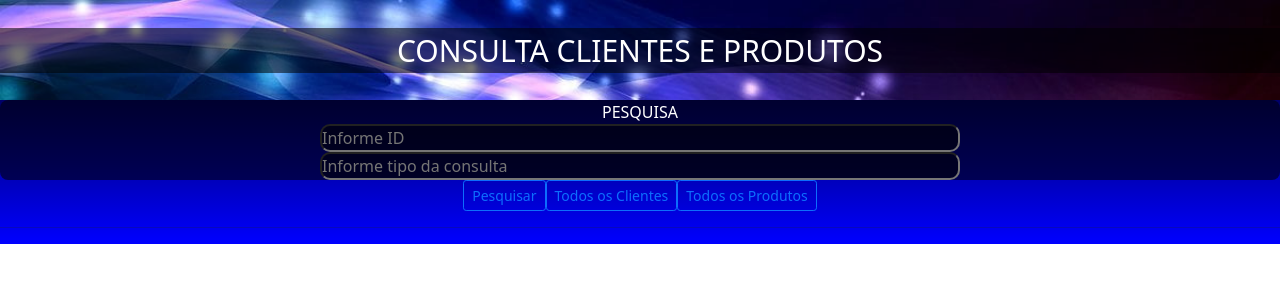
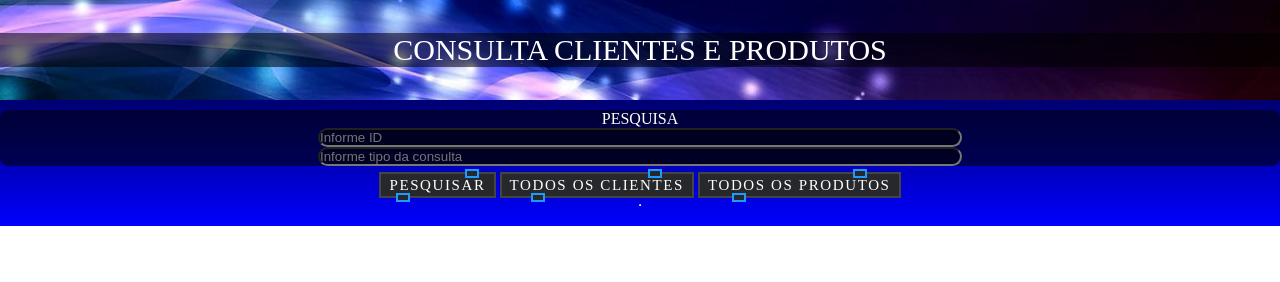
Before and after one commit to LucasCristi/React21, a plain HTML site: page Trabalho cadastro/arquivosHTML/pesquisausuario.html in a window 1280 px wide. Drawn offline with nearby package versions, Linux system fonts and the light colour scheme.

Commit message:
Incluso estilização de botões, organização de arquivos

```diff
--- a/Trabalho cadastro/pesquisausuario.html
+++ b/Trabalho cadastro/arquivosHTML/pesquisausuario.html
@@ -5,10 +5,10 @@
     <meta charset="UTF-8">
     <meta name="viewport" content="width=device-width, initial-scale=1.0">
     <title>Document</title>
-    <link href="https://cdn.jsdelivr.net/npm/bootstrap@5.1.3/dist/css/bootstrap.min.css" rel="stylesheet">
-    <script src="https://cdn.jsdelivr.net/npm/bootstrap@5.1.3/dist/js/bootstrap.bundle.min.js"></script>
+    <!-- <link href="https://cdn.jsdelivr.net/npm/bootstrap@5.1.3/dist/css/bootstrap.min.css" rel="stylesheet">
+    <script src="https://cdn.jsdelivr.net/npm/bootstrap@5.1.3/dist/js/bootstrap.bundle.min.js"></script> -->
 
-    <link rel="stylesheet" href="./pesquisausuario.css">
+    <link rel="stylesheet" href="../estilosCSS/pesquisausuario.css">
 </head>
 
 
@@ -25,14 +25,14 @@
         <input type="text" id="tipoconsulta" placeholder="Informe tipo da consulta">
     </div>
     <div class="botao">
-        <button class="btn btn-outline-primary btn-sm" onclick="pesquisar(idcliente.value, tipoconsulta.value)">Pesquisar</button>
-        <button class="btn btn-outline-primary btn-sm" onclick="load()">Todos os Clientes</button>
-        <button class="btn btn-outline-primary btn-sm" onclick="loadProdutos()">Todos os Produtos</button>
+        <a href="#" style="--clr:#1e9bff"><span onclick="pesquisar(idcliente.value, tipoconsulta.value)">Pesquisar</span><i></i></a>
+        <a href="#" style="--clr:#1e9bff"><span onclick="load()">Todos os Clientes</span><i></i></a>
+        <a href="#" style="--clr:#1e9bff"><span onclick="loadProdutos()">Todos os Produtos</span><i></i></a>
     </div>
 
     <hr>
 
-    <div id="resultado">
+    <div class="botoes" id="resultado">
 
     </div>
 
@@ -63,8 +63,8 @@
                         <label for="produto">PRODUTO</label><input id="produto" value='${result.produto}'>
                         <label for="quantidade">QUANTIDADE</label><input id="quantidade" value='${result.quantidade}'>
                         <label for="preco">PREÇO</label> <input id="preco" value='${result.preco}'>
-                        <button class="btn btn-outline-primary btn-sm" onclick="alterarProduto(${id})">Alterar</button>
-                        <button class="btn btn-outline-danger btn-sm" onclick="excluirProduto(${id})">Excluir</button>`
+                        <a href="#" style="--clr:#1e9bff"><span onclick="alterarProduto(${id})">Alterar</span><i></i></a><br>
+                        <a href="#" style="--clr:#1e9bff"><span onclick="excluirProduto(${id})">Excluir</span><i></i></a>`
                     }
                     document.getElementById("resultado").innerHTML = linhas
                 })
--- a/Trabalho cadastro/cadastro.css
+++ b/Trabalho cadastro/estilosCSS/cadastro.css
@@ -1,9 +1,9 @@
-*{
+* {
     margin: 0px;
     padding: 0;
 }
 
-body{
+body {
 
     display: grid;
     max-width: 100%;
@@ -14,7 +14,7 @@ body{
 }
 
 .containerimg {
-    background-image: url(./abstratos-arte-digital-roxos-imagem-de-fundo.jpg);
+    background-image: url(../abstratos-arte-digital-roxos-imagem-de-fundo.jpg);
     background-repeat: no-repeat;
     background-size: cover;
     background-position: center center;
@@ -25,23 +25,28 @@ body{
     width: 100%;
 }
 
-header{
+label#topo {
+    background-image: url(../abstratos-arte-digital-roxos-imagem-de-fundo.jpg);
+
+}
+
+header {
     width: 100%;
 
 }
 
-tbody{
+tbody {
     border-top: solid 0px;
 }
 
-.containerimg>h1{
+.containerimg>h1 {
 
     border-radius: 20px;
     display: flex;
 }
 
 
-.thead{
+.thead {
 
     display: grid;
     justify-content: center;
@@ -49,14 +54,14 @@ tbody{
 
 
 
-main{
+main {
     display: flex;
     align-items: center;
     justify-content: center;
     flex-direction: column;
 }
 
-.dadoscliente{
+.dadoscliente {
     background-color: rgba(0, 0, 0, 0.55);
     border-radius: 8px;
     display: flex;
@@ -67,7 +72,9 @@ main{
     width: 600px;
 }
 
-input, input#email, input#fone{
+input,
+input#email,
+input#fone {
     width: 97%;
     border-radius: 5px;
     margin: auto;
@@ -75,7 +82,7 @@ input, input#email, input#fone{
     color: white;
 }
 
-table{
+table {
     /* background-color: rgba(0, 0, 0, 0.55); */
     display: flex;
     align-items: center;
@@ -84,7 +91,7 @@ table{
 
 }
 
-.topo{
+.topo {
     background-color: rgba(0, 0, 0, 0.55);
     color: white;
     font-size: 30px;
@@ -94,7 +101,7 @@ table{
     display: flex;
 }
 
-.rodape{
+.rodape {
     width: 100%;
 
     color: white;
@@ -107,7 +114,7 @@ table{
 
 
 
-.dadoscadastro{
+.dadoscadastro {
 
     display: flex;
     justify-content: center;
@@ -116,12 +123,13 @@ table{
     font-style: oblique;
 }
 
-th{
+th {
     border-radius: 8px;
 
 }
 
-table, table#table-dark{
+table,
+table#table-dark {
     display: flex;
     align-items: center;
     justify-content: center;
@@ -129,47 +137,136 @@ table, table#table-dark{
 
 }
 
+@import url('https://fonts.googleapis.com/css2?family=Poppins:wght@300;400;500;600;700;800;900&display=swap');
+
+*{
+    margin: 0;
+    padding: 0;
+
+}
+
+body{
+    display: flex;
+    justify-content: center;
+    align-items: center;
+    flex-direction: column;
+    gap: 10px;
+}
+
+a{
+    position: relative;
+    background: #444;
+    color: #fff;
+    text-decoration: none;
+    text-transform: uppercase;
+    font-size: 12px;
+    letter-spacing: 0.1rem;
+    padding: 5px 10px;
+    transition: 0.5s;
+}
+
+a:hover{
+    letter-spacing: 0.25rem;
+    background: var(--clr);
+    color: var(--clr);
+    box-shadow: 0 0 35px var(--clr);
+}
+
+a::before{
+    content: '';
+    position: absolute;
+    inset: 2px;
+    background: #27282c;
+}
+
+a span{
+    position: relative;
+    z-index: 1;
+}
+
+a i{
+    position: absolute;
+    inset: 0;
+    display: block;
+}
+
+a i::before{
+    content: '';
+    position: absolute;
+    top: -3.5px;
+    left: 80%;
+    width: 10px;
+    height: 5px;
+    border: 2px solid var(--clr);
+    transform: translateX(-50%);
+    background: #27282c;
+    transition: 0.5s;
+}
+
+a:hover i::before{
+    width: 20px;
+    left: 20%;
+}
+
+a i::after{
+    content: '';
+    position: absolute;
+    bottom: -3.5px;
+    left: 20%;
+    width: 10px;
+    height: 5px;
+    border: 2px solid var(--clr);
+    background: #27282c;
+    transform: translateX(-50%);
+    transition: 0.5s;
+}
+
+a:hover i::after{
+    width: 20px;
+    left: 80%;
+}
+
 @media screen and (max-width: 720px) {
 
-    *{
+    * {
         margin: 0;
         padding: 0;
     }
 
-    body{
+    body {
         display: flex;
         justify-content: center;
         align-items: center;
         flex-direction: column;
         width: 100%;
 
-        background-image: linear-gradient(black,blue, white);
+        background-image: linear-gradient(black, blue, white);
     }
 
-    main{
+    main {
         display: flex;
         align-items: center;
         justify-content: center;
         flex-direction: column;
     }
 
-    .dadoscliente{
+    .dadoscliente {
         display: flex;
         justify-content: center;
         align-items: center;
         flex-direction: column;
-        max-width: 100%;
+
         margin: 0;
     }
 
-    tbody{
+    tbody {
         display: flex;
         flex-direction: column;
         align-items: center;
         border: none;
     }
 
-    table{
+    table {
         display: flex;
         flex-direction: column;
         align-items: center;
@@ -177,26 +274,26 @@ table, table#table-dark{
         background: none;
     }
 
-    .rodape{
+    .rodape {
         width: 100%;
     }
 
-    tbody#dados{
+    tbody#dados {
         color: rgba(0, 0, 0, 0);
 
     }
 
-    td{
+    td {
         color: white;
         border-radius: 5px;
         line-height: 1.7;
     }
 
-    label:hover{
+    label:hover {
         color: blue;
     }
 
-    label.topo{
+    label.topo {
         display: flex;
         justify-content: center;
         font-size: 20px;
@@ -206,7 +303,9 @@ table, table#table-dark{
         border-radius: 0%;
     }
 
-    input#nome, input#email, input#fone{
+    input#nome,
+    input#email,
+    input#fone {
         display: flex;
         width: 50%;
         border-radius: 5px;
@@ -215,13 +314,13 @@ table, table#table-dark{
         color: white;
     }
 
-    footer.rodape{
+    footer.rodape {
         font-style: italic;
         color: rgb(47, 85, 255);
     }
 
-    .containerimg{
-        background-image: url(./abstratos-arte-digital-roxos-imagem-de-fundo.jpg);
+    .containerimg {
+        background-image: url(../abstratos-arte-digital-roxos-imagem-de-fundo.jpg);
         background-repeat: no-repeat;
         background-size: cover;
         background-position: center;
@@ -229,7 +328,10 @@ table, table#table-dark{
         width: 100%;
     }
 
-    .dadoscadastro{
+    .dadoscadastro {
         width: 80%;
     }
+
+
+
 }
--- a/Trabalho cadastro/consulta.css
+++ b/Trabalho cadastro/estilosCSS/consulta.css
@@ -13,8 +13,8 @@ body{
     background-size: cover;
 }
 
-.containerimg {
-    background-image: url(./abstratos-arte-digital-roxos-imagem-de-fundo.jpg);
+.containerimg, label#topo {
+    background-image: url(../abstratos-arte-digital-roxos-imagem-de-fundo.jpg);
     background-repeat: no-repeat;
     background-size: cover;
     background-position: center center;
@@ -129,6 +129,95 @@ table, table#table-dark{
 
 }
 
+@import url('https://fonts.googleapis.com/css2?family=Poppins:wght@300;400;500;600;700;800;900&display=swap');
+
+*{
+    margin: 0;
+    padding: 0;
+
+}
+
+body{
+    display: flex;
+    justify-content: center;
+    align-items: center;
+    flex-direction: column;
+    gap: 10px;
+}
+
+a{
+    position: relative;
+    background: #444;
+    color: #fff;
+    text-decoration: none;
+    text-transform: uppercase;
+    font-size: 12px;
+    letter-spacing: 0.1rem;
+    padding: 5px 10px;
+    transition: 0.5s;
+}
+
+a:hover{
+    letter-spacing: 0.25rem;
+    background: var(--clr);
+    color: var(--clr);
+    box-shadow: 0 0 35px var(--clr);
+}
+
+a::before{
+    content: '';
+    position: absolute;
+    inset: 2px;
+    background: #27282c;
+}
+
+a span{
+    position: relative;
+    z-index: 1;
+}
+
+a i{
+    position: absolute;
+    inset: 0;
+    display: block;
+}
+
+a i::before{
+    content: '';
+    position: absolute;
+    top: -3.5px;
+    left: 80%;
+    width: 10px;
+    height: 5px;
+    border: 2px solid var(--clr);
+    transform: translateX(-50%);
+    background: #27282c;
+    transition: 0.5s;
+}
+
+a:hover i::before{
+    width: 20px;
+    left: 20%;
+}
+
+a i::after{
+    content: '';
+    position: absolute;
+    bottom: -3.5px;
+    left: 20%;
+    width: 10px;
+    height: 5px;
+    border: 2px solid var(--clr);
+    background: #27282c;
+    transform: translateX(-50%);
+    transition: 0.5s;
+}
+
+a:hover i::after{
+    width: 20px;
+    left: 80%;
+}
+
 @media screen and (max-width: 720px) {
 
     *{
@@ -158,7 +247,7 @@ table, table#table-dark{
         justify-content: center;
         align-items: center;
         flex-direction: column;
-        max-width: 100%;
+
         margin: 0;
     }
 
@@ -202,11 +291,11 @@ table, table#table-dark{
         font-size: 20px;
         font-weight: 100;
         background-color: rgba(0, 0, 0, 0.55);
-        width: 100%;
+
         border-radius: 0%;
     }
 
-    input#nome, input#email, input#fone{
+    input#nome, input#email, input#fone, input#produto, input#quantidade, input#preco{
         display: flex;
         width: 50%;
         border-radius: 5px;
@@ -221,7 +310,7 @@ table, table#table-dark{
     }
 
     .containerimg{
-        background-image: url(./abstratos-arte-digital-roxos-imagem-de-fundo.jpg);
+        background-image: url(../abstratos-arte-digital-roxos-imagem-de-fundo.jpg);
         background-repeat: no-repeat;
         background-size: cover;
         background-position: center;
--- a/Trabalho cadastro/sobre.css
+++ b/Trabalho cadastro/estilosCSS/home.css
@@ -9,7 +9,7 @@ body{
 }
 
 .containerimg {
-    background-image: url(./abstratos-arte-digital-roxos-imagem-de-fundo.jpg);
+    background-image: url(../abstratos-arte-digital-roxos-imagem-de-fundo.jpg);
     background-repeat: no-repeat;
     background-size: cover;
     background-position: center center;
@@ -23,11 +23,12 @@ body{
 label.topo{
     color: white;
     background-color: rgba(0, 0, 0, 0.75);
-    width: 100%;
+    width: 30%;
     font-size: 30px;
     font-family: Verdana, Geneva, Tahoma, sans-serif;
     display: flex;
     justify-content: center;
+    border-radius: 5px;
 }
 
 @media screen and (max-width: 720px) {
--- a/Trabalho cadastro/pesquisausuario.css
+++ b/Trabalho cadastro/estilosCSS/pesquisausuario.css
@@ -12,8 +12,8 @@ body{
     background-size: cover;
 }
 
-.containerimg {
-    background-image: url(./abstratos-arte-digital-roxos-imagem-de-fundo.jpg);
+.containerimg, label#topo {
+    background-image: url(../abstratos-arte-digital-roxos-imagem-de-fundo.jpg);
     background-repeat: no-repeat;
     background-size: cover;
     background-position: center center;
@@ -65,26 +65,21 @@ label{
 }
 
 
-.button.btn, .botao{
-    justify-content: center;
-    display: flex;
-}
-
 th, td{
     color: white;
 }
 
-label#resultado{
+div#resultado, div#td{
     background-color: rgba(0, 0, 0, 0.55);
-    border-radius: 5px;
-    width: 100%;
-    background-image: linear-gradient(black,blue);
-
+    border-radius: 12px;
+    width: 50%;
+    display: flex;
+    flex-direction: column;
+    align-items: center;
 }
 
 input#nome, input#email, input#fone, input#id, input#produto, input#quantidade, input#preco{
     display: flex;
-    width: 50%;
     border-radius: 5px;
     margin: auto;
     background-color: rgba(0, 0, 0, 0.55);
@@ -93,6 +88,102 @@ input#nome, input#email, input#fone, input#id, input#produto, input#quantidade,
     justify-content: center;
 }
 
+
+.botoes>i, .botoes>a{
+    width: 90px;
+    display: flex;
+    justify-content: center;
+    align-items: center;
+}
+
+@import url('https://fonts.googleapis.com/css2?family=Poppins:wght@300;400;500;600;700;800;900&display=swap');
+
+*{
+    margin: 0;
+    padding: 0;
+
+}
+
+body{
+    display: flex;
+    justify-content: center;
+    align-items: center;
+    flex-direction: column;
+    gap: 10px;
+}
+
+a{
+    position: relative;
+    background: #444;
+    color: #fff;
+    text-decoration: none;
+    text-transform: uppercase;
+    font-size: 15px;
+    letter-spacing: 0.1rem;
+    padding: 5px 10px;
+    transition: 0.5s;
+}
+
+a:hover{
+    letter-spacing: 0.25rem;
+    background: var(--clr);
+    color: var(--clr);
+    box-shadow: 0 0 35px var(--clr);
+}
+
+a::before{
+    content: '';
+    position: absolute;
+    inset: 2px;
+    background: #27282c;
+}
+
+a span{
+    position: relative;
+    z-index: 1;
+}
+
+a i{
+    position: absolute;
+    inset: 0;
+    display: block;
+}
+
+a i::before{
+    content: '';
+    position: absolute;
+    top: -3.5px;
+    left: 80%;
+    width: 10px;
+    height: 5px;
+    border: 2px solid var(--clr);
+    transform: translateX(-50%);
+    background: #27282c;
+    transition: 0.5s;
+}
+
+a:hover i::before{
+    width: 20px;
+    left: 20%;
+}
+
+a i::after{
+    content: '';
+    position: absolute;
+    bottom: -3.5px;
+    left: 20%;
+    width: 10px;
+    height: 5px;
+    border: 2px solid var(--clr);
+    background: #27282c;
+    transform: translateX(-50%);
+    transition: 0.5s;
+}
+
+a:hover i::after{
+    width: 20px;
+    left: 80%;
+}
 
 @media screen and (max-width: 720px) {
 
@@ -149,7 +240,6 @@ input#nome, input#email, input#fone, input#id, input#produto, input#quantidade,
 
     tbody#dados{
         color: rgba(0, 0, 0, 0);
-
     }
 
     td{
@@ -158,9 +248,7 @@ input#nome, input#email, input#fone, input#id, input#produto, input#quantidade,
         line-height: 1.7;
     }
 
-    label:hover{
-        color: blue;
-    }
+
 
     label.topo{
         display: flex;
@@ -177,7 +265,6 @@ input#nome, input#email, input#fone, input#id, input#produto, input#quantidade,
         width: 50%;
         border-radius: 5px;
         margin: auto;
-        background-color: rgba(0, 0, 0, 0.55);
         color: white;
         align-items: center;
         justify-content: center;
@@ -185,11 +272,10 @@ input#nome, input#email, input#fone, input#id, input#produto, input#quantidade,
 
     div#resultado, div#td{
         background-color: rgba(0, 0, 0, 0.55);
-        border-radius: 5px;
         width: 100%;
-        flex-wrap: wrap;
         display: flex;
         flex-direction: column;
+        align-items: center;
     }
 
     th{
@@ -198,7 +284,7 @@ input#nome, input#email, input#fone, input#id, input#produto, input#quantidade,
 
 
     .containerimg{
-        background-image: url(./abstratos-arte-digital-roxos-imagem-de-fundo.jpg);
+        background-image: url(../abstratos-arte-digital-roxos-imagem-de-fundo.jpg);
         background-repeat: no-repeat;
         background-size: cover;
         background-position: center;
@@ -214,4 +300,9 @@ input#nome, input#email, input#fone, input#id, input#produto, input#quantidade,
     .dadoscadastro{
         width: 80%;
     }
+
+    label#topo{
+        background-image: url(../abstratos-arte-digital-roxos-imagem-de-fundo.jpg);
+
+    }
 }
--- a/Trabalho cadastro/produtos.css
+++ b/Trabalho cadastro/estilosCSS/produtos.css
@@ -35,7 +35,7 @@ input#preco, input#produto, input#quantidade{
 }
 
 .containerimg {
-    background-image: url(./abstratos-arte-digital-roxos-imagem-de-fundo.jpg);
+    background-image: url(../abstratos-arte-digital-roxos-imagem-de-fundo.jpg);
     background-repeat: no-repeat;
     background-size: cover;
     background-position: center center;
@@ -44,6 +44,11 @@ input#preco, input#produto, input#quantidade{
     align-items: center;
     justify-content: center;
     width: 100%;
+}
+
+label#topo{
+    background-image: url(../abstratos-arte-digital-roxos-imagem-de-fundo.jpg);
+
 }
 
 main {
@@ -112,4 +117,5 @@ label.topo {
         width: 100%;
     }
 
+
 }
--- a/Trabalho cadastro/home.css
+++ b/Trabalho cadastro/estilosCSS/sobre.css
@@ -9,7 +9,7 @@ body{
 }
 
 .containerimg {
-    background-image: url(./abstratos-arte-digital-roxos-imagem-de-fundo.jpg);
+    background-image: url(../abstratos-arte-digital-roxos-imagem-de-fundo.jpg);
     background-repeat: no-repeat;
     background-size: cover;
     background-position: center center;
@@ -23,12 +23,11 @@ body{
 label.topo{
     color: white;
     background-color: rgba(0, 0, 0, 0.75);
-    width: 30%;
+    width: 100%;
     font-size: 30px;
     font-family: Verdana, Geneva, Tahoma, sans-serif;
     display: flex;
     justify-content: center;
-    border-radius: 5px;
 }
 
 @media screen and (max-width: 720px) {
```
Also changed, not shown: Trabalho cadastro/arquivosHTML/cadastro.html (renamed from Trabalho cadastro/cadastro.html, +4 -4 lines), Trabalho cadastro/arquivosHTML/home.html (renamed from Trabalho cadastro/home.html, +1 -1 lines), Trabalho cadastro/arquivosHTML/index.html (renamed from Trabalho cadastro/index.html, +2 -2 lines), Trabalho cadastro/arquivosHTML/produtos.html (renamed from Trabalho cadastro/produtos.html, +4 -4 lines), Trabalho cadastro/arquivosHTML/sobre.html (renamed from Trabalho cadastro/sobre.html, +2 -1 lines), Trabalho cadastro/consulta.html (deleted, +0 -134 lines), Trabalho cadastro/teste.html (deleted, +0 -6 lines), Trabalho cadastro/estilosCSS/index.css (renamed from Trabalho cadastro/index.css).
